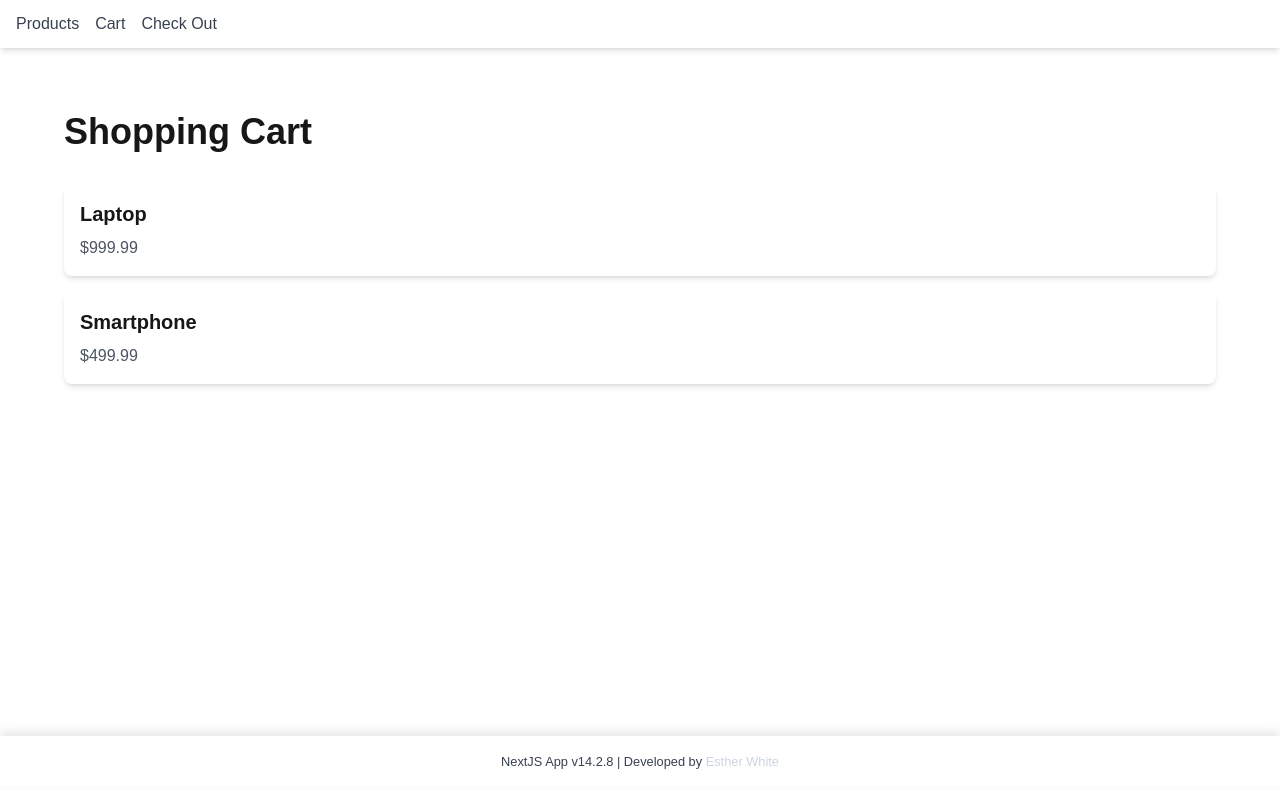
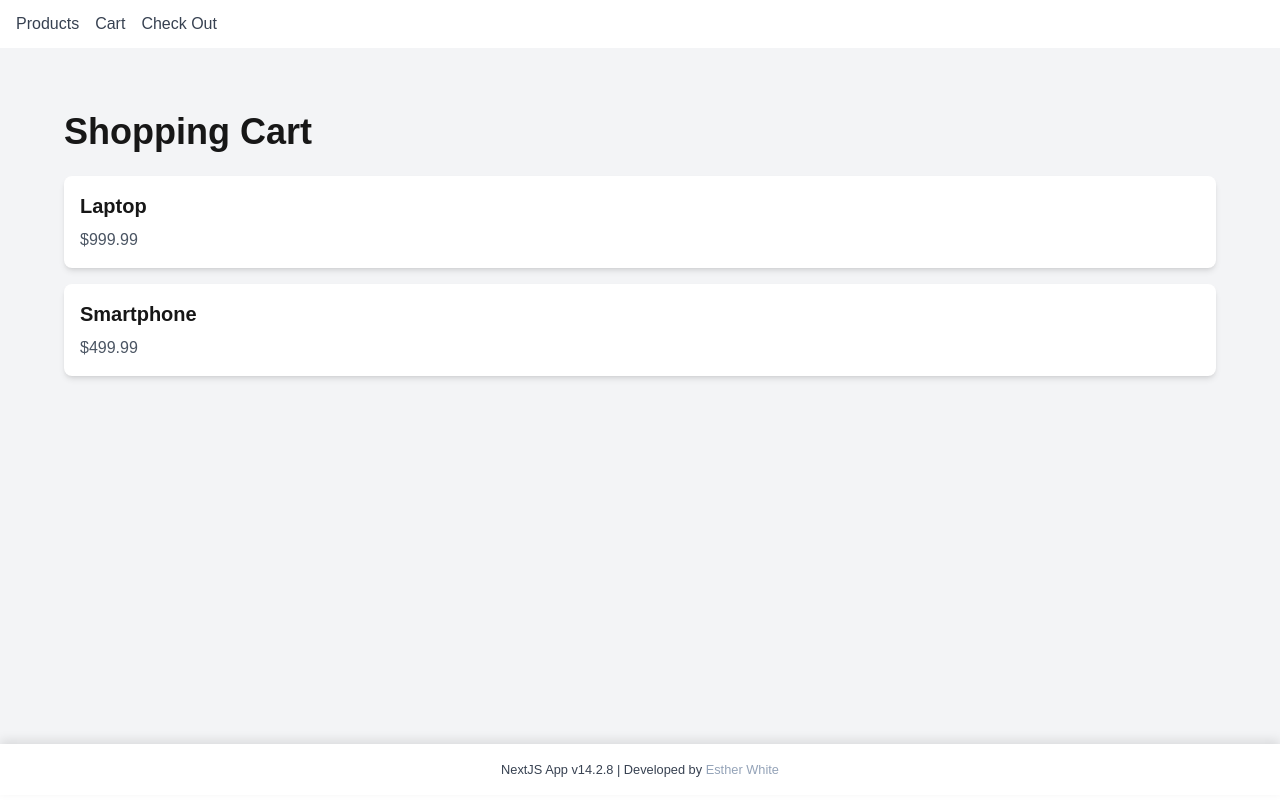
Before and after one commit to esthersoftwaredev/NextJS-online-store, a Next.js app in the folder next-online-store/: page /cart in a window 1280 px wide. Built offline with nearby package versions, Linux system fonts and the light colour scheme.

Commit message:
had to fix up styling and theming a bit

```diff
--- a/next-online-store/app/Footer.tsx
+++ b/next-online-store/app/Footer.tsx
@@ -1,6 +1,6 @@
 export default function Footer() {
 	return (
-		<footer className='bg-white dark:bg-slate-900 relative mt-10 shadow-[0_-4px_10px_rgba(0,0,0,0.1)]'>
+		<footer className='bg-white dark:bg-slate-900 relative shadow-[0_-4px_10px_rgba(0,0,0,0.1)]'>
 			<div className='container mx-auto px-4 py-4 flex justify-center items-center'>
 				<small className='text-center text-gray-700 dark:text-slate-500'>
 					NextJS App v14.2.8 | Developed by{" "}
@@ -8,7 +8,7 @@ export default function Footer() {
 						href='https://esthersoftware.dev'
 						target='_blank'
 						rel='noopener noreferrer'
-						className='text-slate-300 dark:text-slate-600 hover:underline'
+						className='text-slate-400 dark:text-slate-600 hover:underline'
 					>
 						Esther White
 					</a>
--- a/next-online-store/app/cart/page.tsx
+++ b/next-online-store/app/cart/page.tsx
@@ -10,8 +10,8 @@ export default function CartPage() {
   const cartProducts = cartIds.map((id) => products.find((product) => product.id === id)!);
 
   return (
-    <div className="container min-h-[81vh] mx-auto p-16">
-    <h1 className="text-4xl font-bold mb-8">Shopping Cart</h1>
+    <div className="w-full bg-gray-100 dark:bg-slate-800 min-h-[87vh] mx-auto p-16">
+    <h1 className="text-4xl font-bold mb-6">Shopping Cart</h1>
 
     <ul className="space-y-4"> {/* List for cart items */}
       {cartProducts.map(product => (
--- a/next-online-store/app/checkout/page.tsx
+++ b/next-online-store/app/checkout/page.tsx
@@ -1,6 +1,6 @@
 export default function CheckoutPage() {
   return (
-    <div className="container max-h-[81vh] mx-auto p-8 flex flex-col items-center justify-center h-screen">
+    <div className="w-full bg-gray-100 dark:bg-slate-800 min-h-[87vh] mx-auto p-8 flex flex-col items-center justify-center">
       <h1 className="text-4xl font-bold mb-4">Check Out</h1>
       <p className="text-gray-600 text-center">This feature is coming soon!</p>
     </div>
--- a/next-online-store/app/products/[id]/page.tsx
+++ b/next-online-store/app/products/[id]/page.tsx
@@ -9,7 +9,7 @@ export default function ProductDetailsPage({params} : {params: {id: string}}) {
   }
 
   return (
-		<div className="container min-h-[81vh] mx=auto p-16 flex flex-col md:flex-row">
+		<div className="w-full bg-gray-100 dark:bg-slate-800 min-h-[87vh] mx=auto p-16 flex flex-col md:flex-row">
 			<div className="md:w-1/2 mb-4 md:mb-0 md:mr-8">
 				<img
           className="w-full h-auto rounded-lg shadow-md"
--- a/next-online-store/app/products/page.tsx
+++ b/next-online-store/app/products/page.tsx
@@ -3,7 +3,7 @@ import { products } from "../product-data";
 
 export default function ProductsPage() {
   return (
-    <div className="min-h-[81vh] flex flex-col">
+    <div className="min-h-[82vh] flex flex-col bg-gray-100 dark:bg-slate-800">
       <div className="w-full h-full p-16 overflow-y-auto">
         <h1 className="text-4xl font-bold mb-8">Products</h1>
         <ProductsList products={products} />
```
